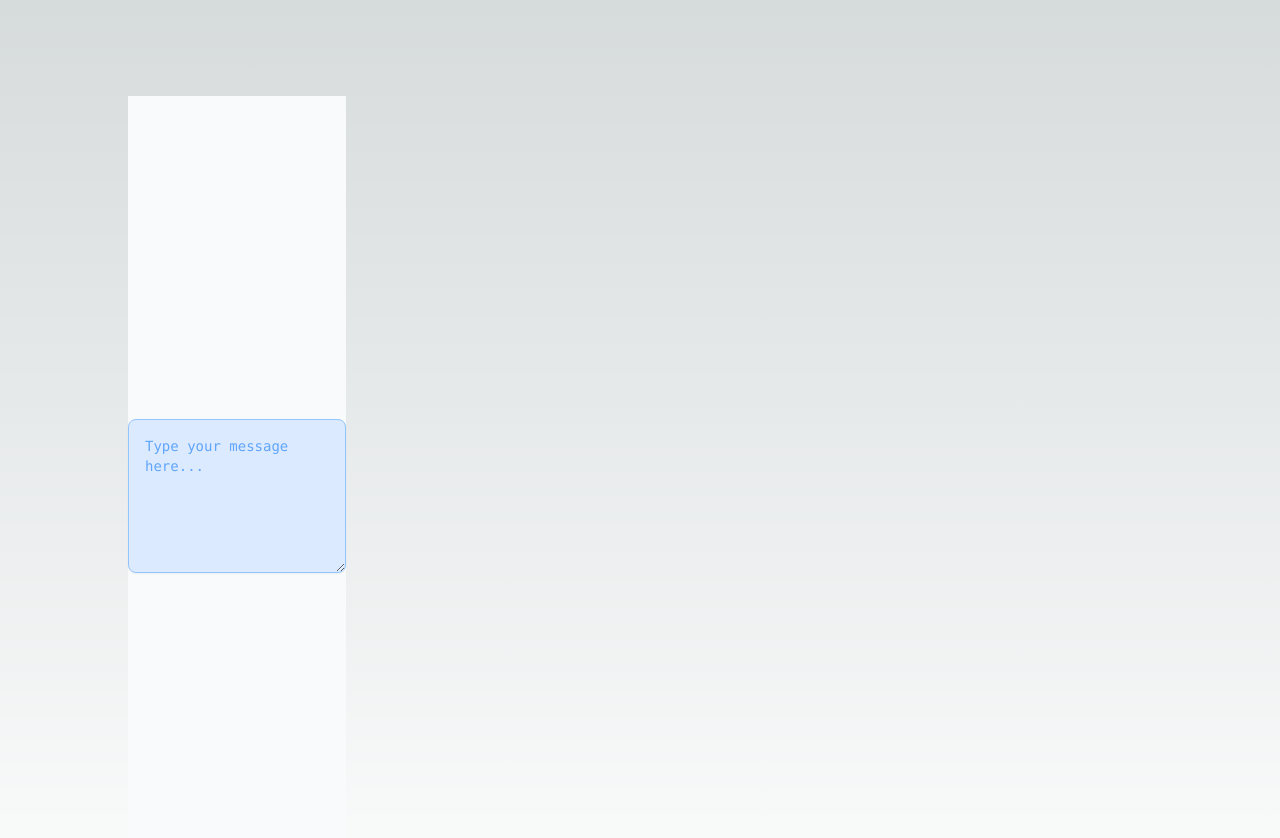
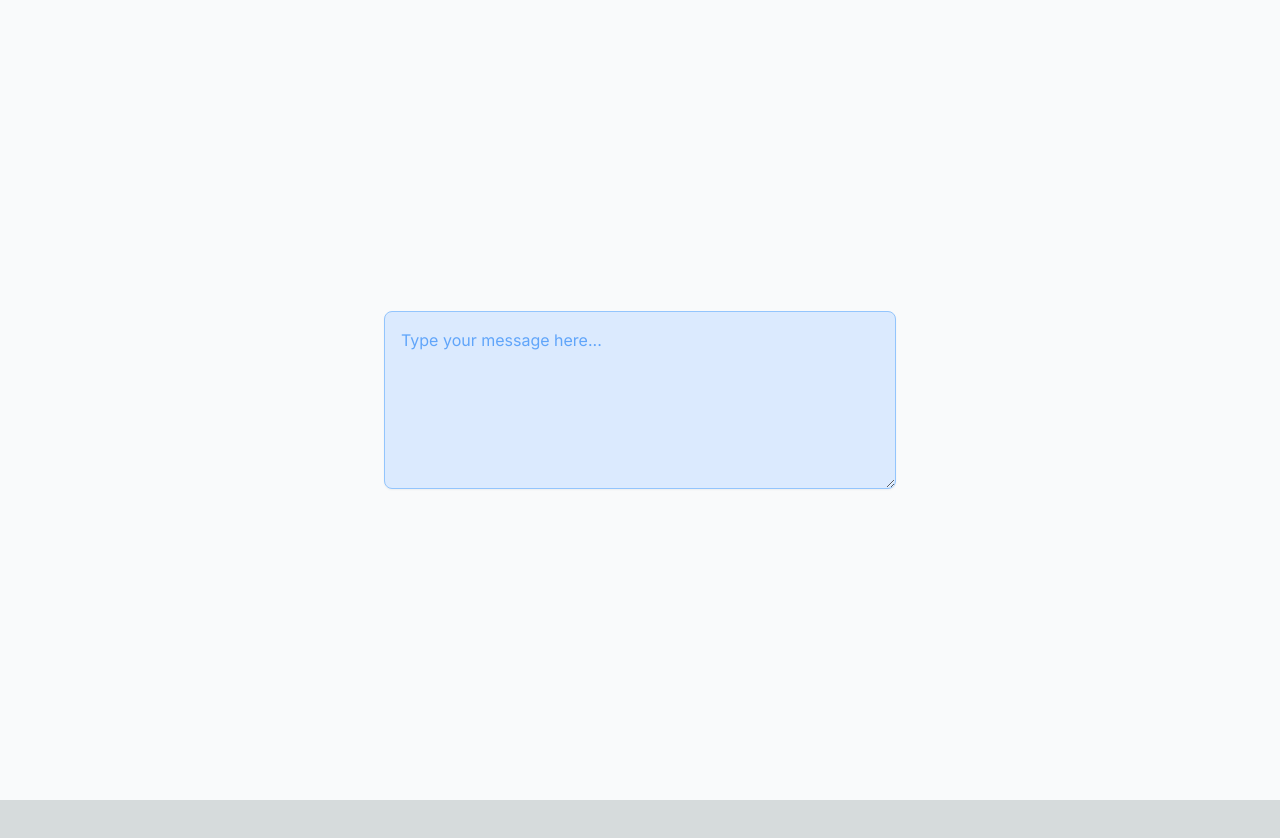
Before and after one commit to joelstevick/less-is-more, a Next.js app: page / in a window 1280 px wide. Shown: the top 838 px of the page. After the commit the page ends 800 px from the top, so only its background shows below. Built offline with nearby package versions, Linux system fonts and the light colour scheme.

Commit message:
remove css that wraps the content in the main page

```diff
--- a/app/page.tsx
+++ b/app/page.tsx
@@ -3,10 +3,8 @@ import TextareaComponent from "@/components/textarea/textarea";
 
 export default function Home() {
   return (
-    <main className="flex min-h-screen flex-col items-center justify-between p-24">
-      <div className="z-10 w-full max-w-5xl items-center justify-between font-mono text-sm lg:flex">
+    <main className="">
         <TextareaComponent />
-      </div>
     </main>
   );
 }
```
